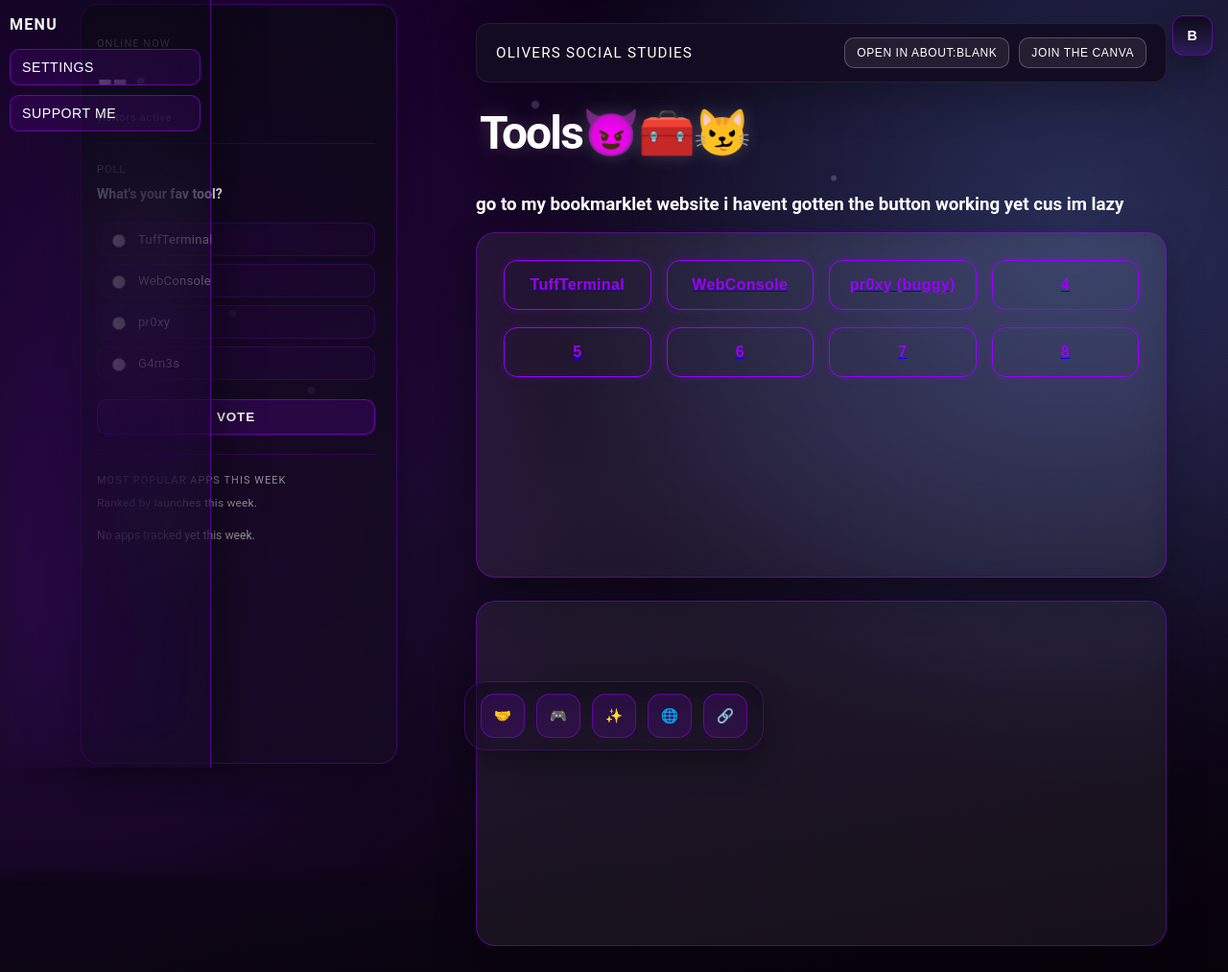
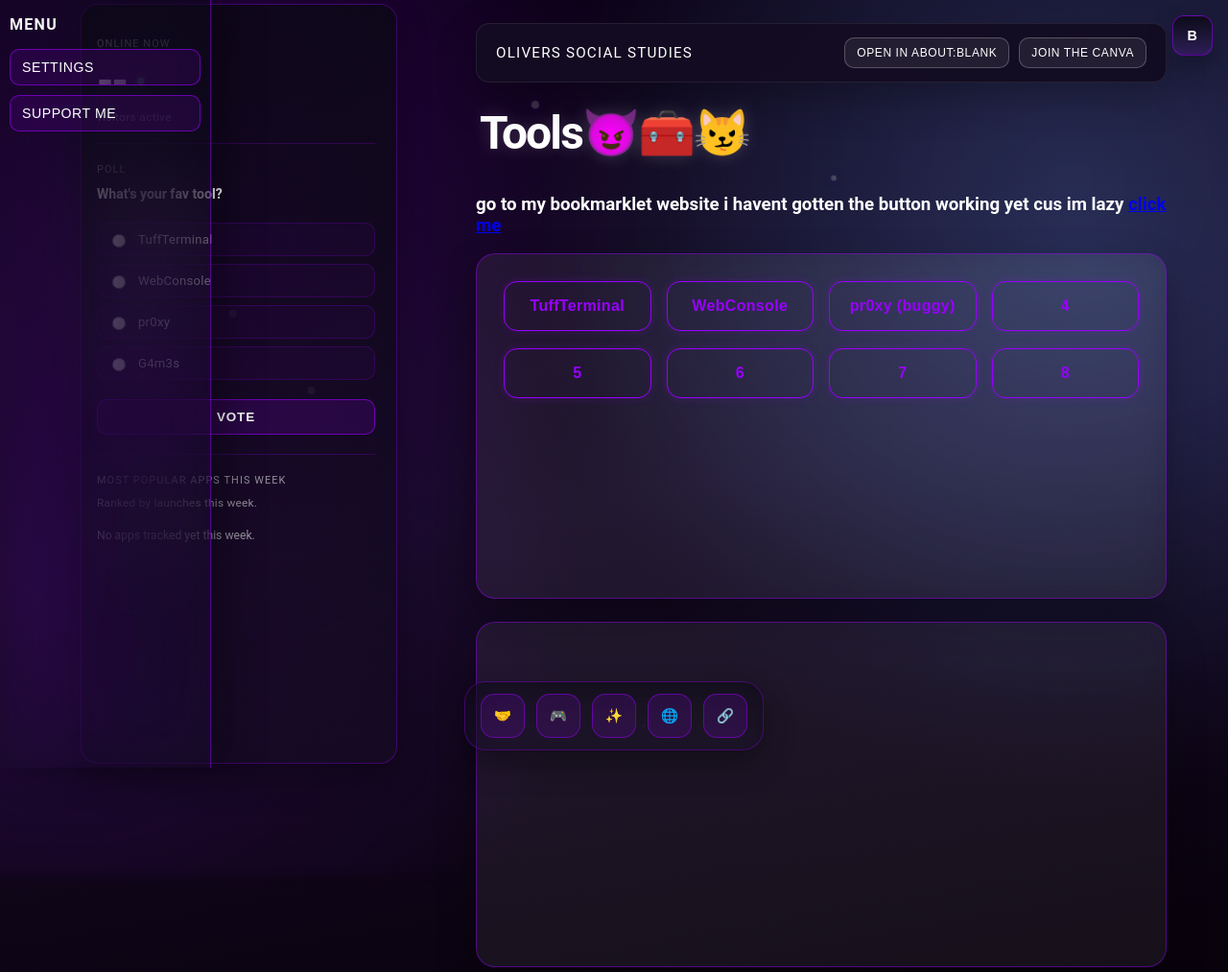
Before and after one commit to fazeddar/oliver-website-2-0, a plain HTML site: page index.html in a window 1280 px wide. Shown: the top 1013 px of the page at 96% size. Drawn offline with Linux system fonts and the light colour scheme; no server answers.

Commit message:
FORMATTING

```diff
--- a/index.html
+++ b/index.html
@@ -106,7 +106,7 @@
 
         <main class="app-main">
             <h1 class="tools-text">Tools😈🧰😼</h1>
-            <h3 class="arch-text">go to my bookmarklet website i havent gotten the button working yet cus im lazy <a href="https://browserfetch.bigguy8014.workers.dev/browserfetch" target="_blank" rel="noopener noreferrer"</a></h3>
+            <h3 class="arch-text">go to my bookmarklet website i havent gotten the button working yet cus im lazy <a href="https://browserfetch.bigguy8014.workers.dev/browserfetch" target="_blank" rel="noopener noreferrer">click me</a></h3>
 
             <section class="glass-panel">
                 <div class="button-row">
```
